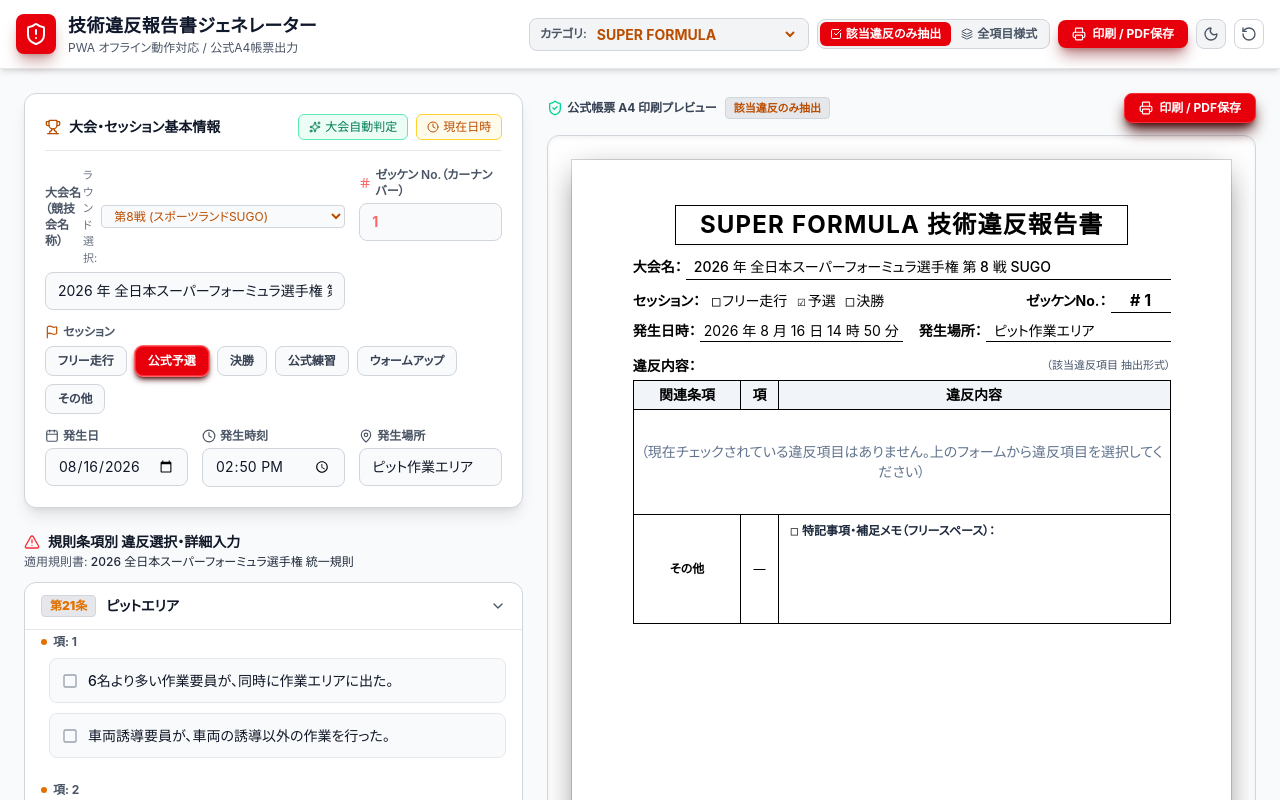
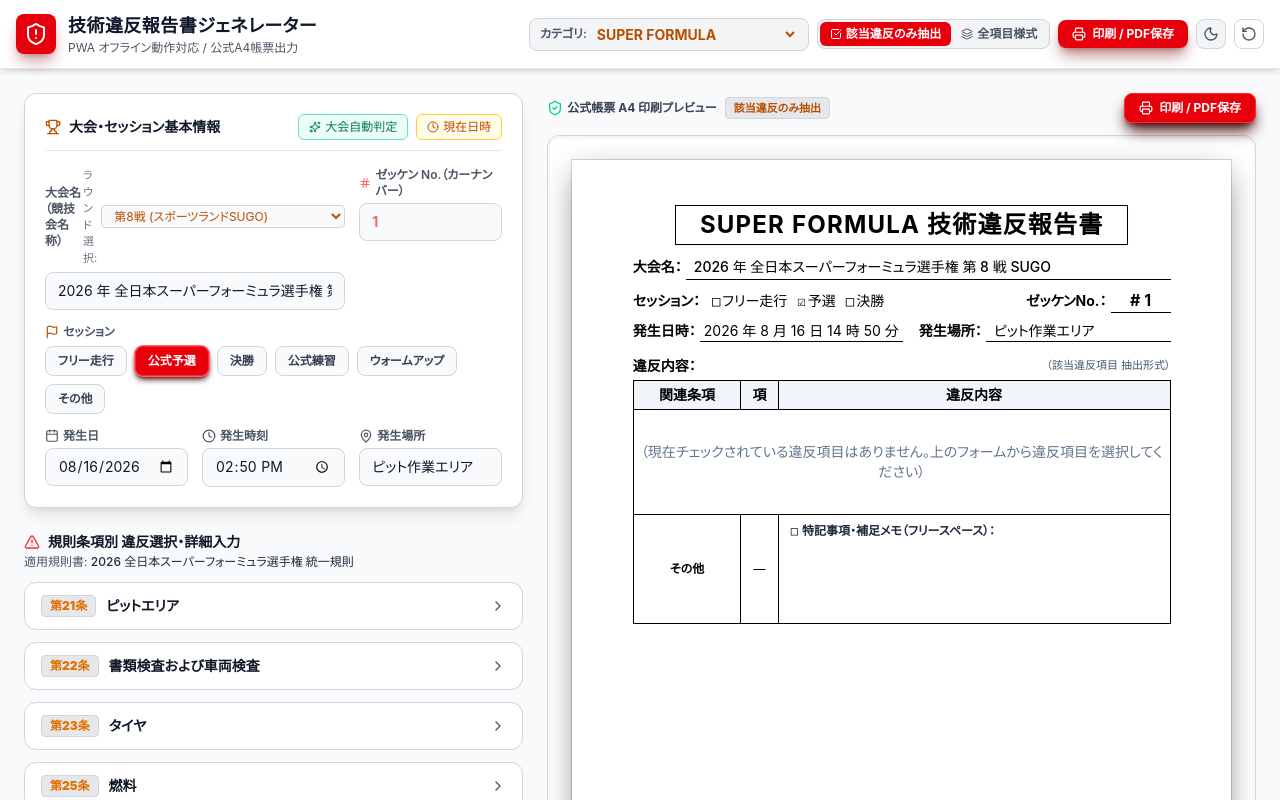
Before and after one commit to sakupan-syuzo/Ihan_houkoku, a React (Vite) app: page / in a window 1280 px wide. Shown: the top 800 px of the page. Built offline with nearby package versions, Linux system fonts and the light colour scheme; a web font is replaced by a local one.

Commit message:
Update DynamicViolationForm.tsx

```diff
--- a/src/components/DynamicViolationForm.tsx
+++ b/src/components/DynamicViolationForm.tsx
@@ -19,12 +19,12 @@
   onNotesChange,
   isDarkMode
 }) => {
-  // すべてのアコーディオンをデフォルトで開くか、または開閉状態を管理
+  // すべてのアコーディオンをデフォルトで閉じておく
   const [openArticles, setOpenArticles] = useState<Record<string, boolean>>(() => {
     const initial: Record<string, boolean> = {}
-    category.articles.forEach((art, index) => {
-      // 最初の2つ、または違反があるものは開く
-      initial[art.articleNo] = index < 2
+    category.articles.forEach((art) => {
+      // 最初からすべてのアコーディオンを閉じる
+      initial[art.articleNo] = false
     })
     return initial
   })
```
